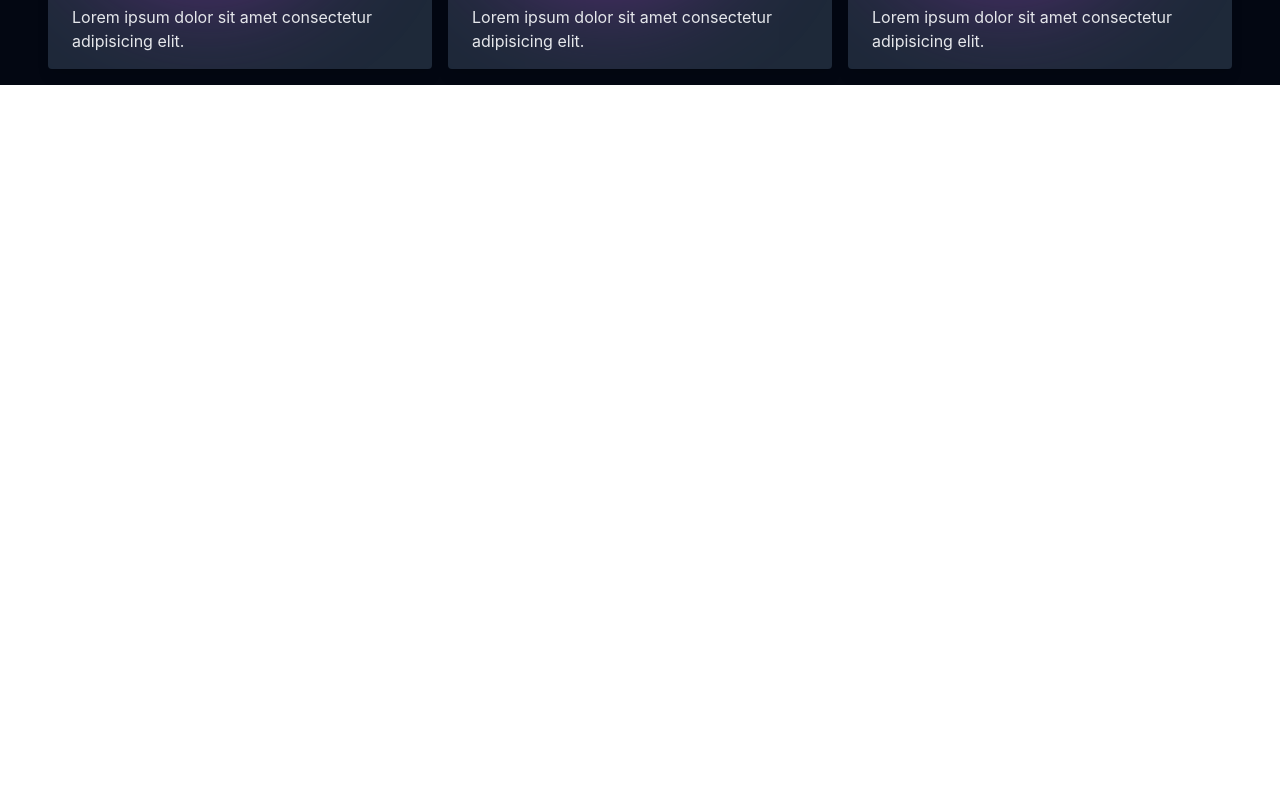
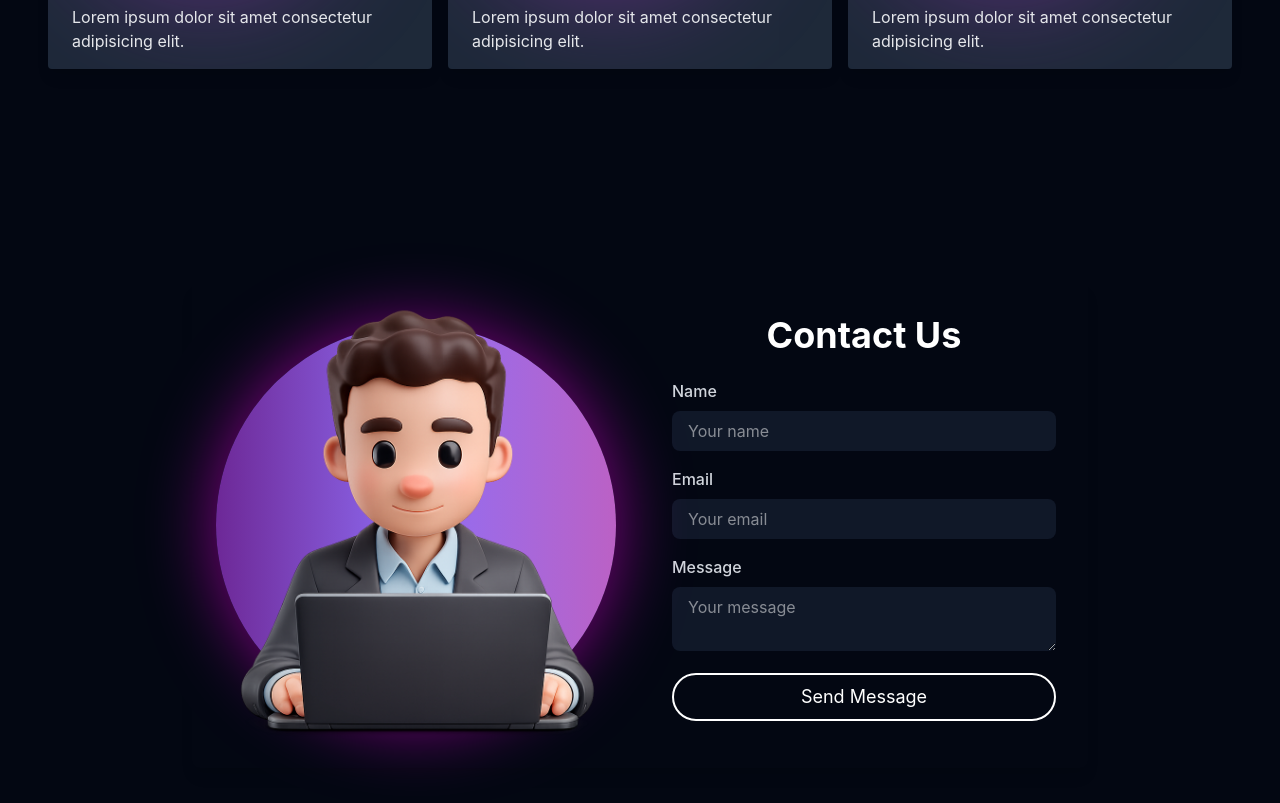
Before and after one commit to HannerB/PORTFOLIO, a React (Vite) app: page / in a window 1280 px wide. Shown: the part 3000-3803 px from the top of the page. Before the commit the page ends 3085 px from the top, so only its background shows below. Built offline with nearby package versions, Linux system fonts and the light colour scheme.

Commit message:
feat: add Contact component and integrate it into App

```diff
--- a/src/App.jsx
+++ b/src/App.jsx
@@ -3,6 +3,7 @@
 import About from './components/About'
 import Skills from './components/Skills'
 import Projects from './components/Projects'
+import Contact from './components/Contact'
 import AOS from 'aos'
 import 'aos/dist/aos.css'
 function App() {
@@ -18,6 +19,7 @@
       <About />
       <Skills />
       <Projects />
+      <Contact />
     </main>
   )
 }
--- a/src/components/Contact.jsx
+++ b/src/components/Contact.jsx
@@ -0,0 +1,88 @@
+import React from "react";
+import imghero from "/imghero.png";
+
+export default function Contact() {
+  return (
+    <section
+      data-aos="fade-up"
+      data-aos-delay="300"
+      className="min-h-screen overflow-hidden justify-center flex items-center p-6 mt-10 relative"
+    >
+      <article className="shadow-lg rounded-lg flex flex-col md:flex-row max-w-4xl w-full relative">
+        <aside className="w-full md:w-1/2 relative">
+          <div
+            className="absolute z-0 top-1/2 left-1/2 transform -translate-x-1/2 -translate-y-1/2 w-[300px]
+                sm:w-[400px] h-[300px] sm:h-[400px] rounded-full bg-gradient-to-r from-[#6d2897] via-[#8e6cf5]
+                to-[#bb61c5] shadow-[0_0_70px_rgba(182,0,182,0.7)]"
+          ></div>
+          <img
+            src={imghero}
+            alt="Contact illustration"
+            className="h-[250px] sm:h-[400px] md:h-[485px] w-[300px] sm:w-[480px] object-cover rounded-t-lg md:rounded-r-lg
+                relative"
+          />
+        </aside>
+
+        <section className="p-8 w-full md:w-1/2">
+          <header className="mb-6">
+            <h2 className="text-4xl font-bold text-center text-white">
+              Contact Us
+            </h2>
+          </header>
+          <form className="space-y-4">
+            <div>
+              <label
+                htmlFor="name"
+                className="block text-gray-300 font-medium mb-2"
+              >
+                Name
+              </label>
+              <input
+                type="text"
+                name="name"
+                id="name"
+                placeholder="Your name"
+                className="w-full px-4 py-2 text-white bg-gray-900 rounded-lg focus:outline-none"
+              />
+            </div>
+            <div>
+              <label
+                htmlFor="email"
+                className="block text-gray-300 font-medium mb-2"
+              >
+                Email
+              </label>
+              <input
+                type="email"
+                name="email"
+                id="email"
+                placeholder="Your email"
+                className="w-full px-4 py-2 text-white bg-gray-900 rounded-lg focus:outline-none"
+              />
+            </div>
+            <div>
+              <label
+                htmlFor="Message"
+                className="block text-gray-300 font-medium mb-2"
+              >
+                Message
+              </label>
+              <textarea
+                name="message"
+                id="message"
+                placeholder="Your message"
+                className="w-full px-4 py-2 text-white bg-gray-900 rounded-lg focus:outline-none"
+              ></textarea>
+            </div>
+            <button
+              className="w-full text-white border-2 py-2 px-6 focus:outline hover:bg-[#801b9c]
+                        hover:shadow-[0_0_40px_rgba(128,0,128,0.7)] rounded-full text-lg"
+            >
+              Send Message
+            </button>
+          </form>
+        </section>
+      </article>
+    </section>
+  );
+}
```
